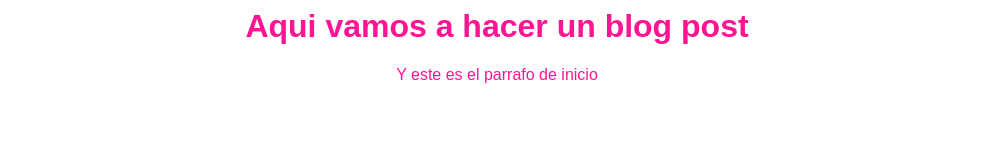
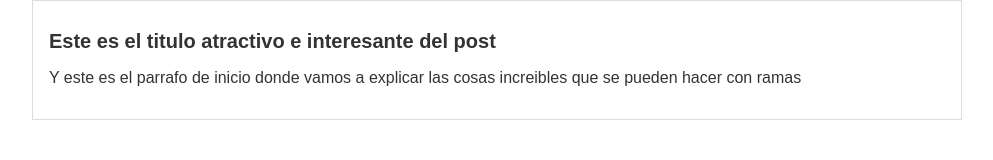
Before and after one commit to jhotiniano/Hyperblog, a plain HTML site: page index.html in a window 1280 px wide. Shown: the whole page, without its empty margins (143-1136 px from the left). Drawn offline with Linux system fonts and the light colour scheme.

Commit message:
Commit al master del blogpost en su version mas reciente

```diff
--- a/css/estilos.css
+++ b/css/estilos.css
@@ -1,6 +1,21 @@
 body
 {
-    color: deeppink;
+    color: #333;
     text-align: center;
     font-family: "Arial";
+    font-size: 16px;
+    margin: 0;
+    padding: 0;
 }
+#container
+{
+    width: 70%;
+    padding: 1em;
+    text-align: left;
+    border: 1px solid #DDD;
+    margin: 0 auto;
+}
+#container h1
+{
+    font-size: 20px;
+}
--- a/index.html
+++ b/index.html
@@ -4,7 +4,11 @@
         <link rel="stylesheet" href="css/estilos.css" />
     </head>
     <body>
-        <h1>Aqui vamos a hacer un blog post</h1>
-        <p>Y este es el parrafo de inicio</p>
+        <div id="container">
+            <div id="post">
+                <h1>Este es el titulo atractivo e interesante del post</h1>
+                <p>Y este es el parrafo de inicio donde vamos a explicar las cosas increibles que se pueden hacer con ramas</p>
+            </div>
+        </div>
     </body>
 </html>
```
